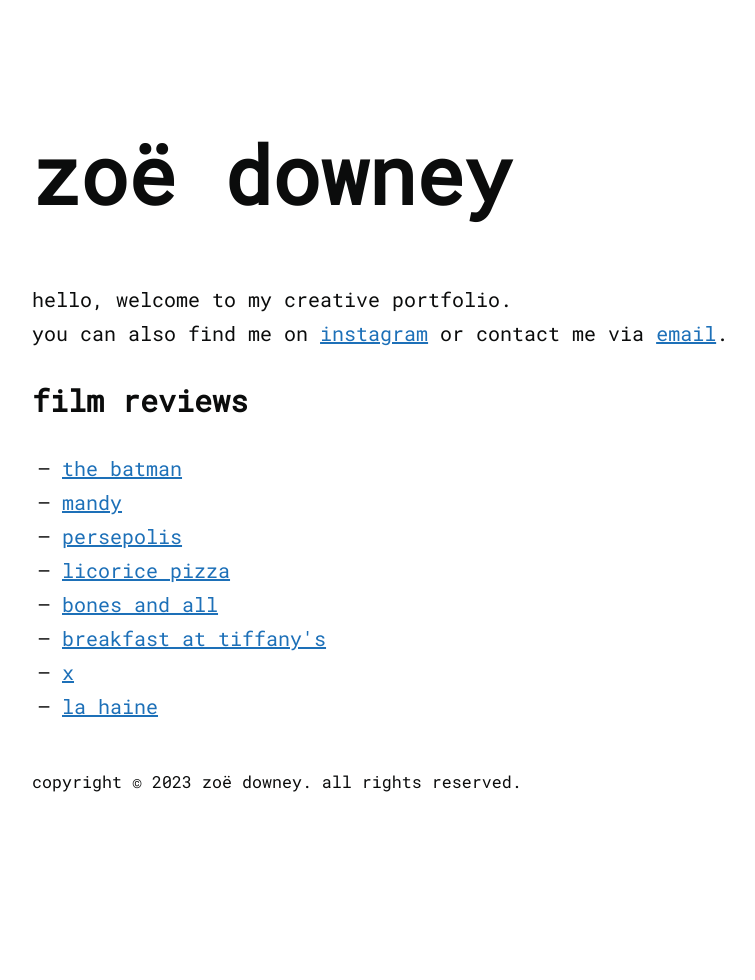
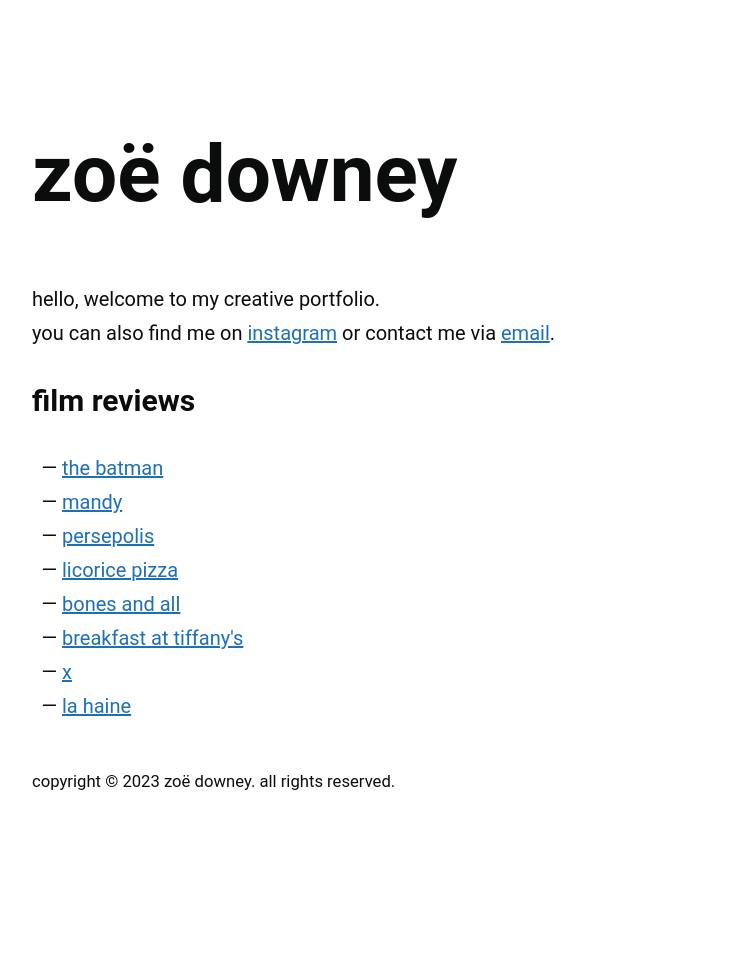
Before and after one commit to zoeurl/zoedowney.github.io, a Jekyll site: the page built from index.html, in a window 1280 px wide. Shown: the whole page, without its empty margins (208-963 px from the left). Built offline with Jekyll 4.4.1, drawn with Linux system fonts in a browser that asks for light colours.

Commit message:
Update main.scss back to Roboto

```diff
--- a/assets/css/main.scss
+++ b/assets/css/main.scss
@@ -4,7 +4,7 @@
 
 @charset "utf-8";
 
-$base-font-family: "Roboto Mono", sans-serif;
+$base-font-family: "Roboto", sans-serif;
 $base-font-size:   20px;
 $base-font-weight: 400;
 $small-font-size:  $base-font-size;
```
